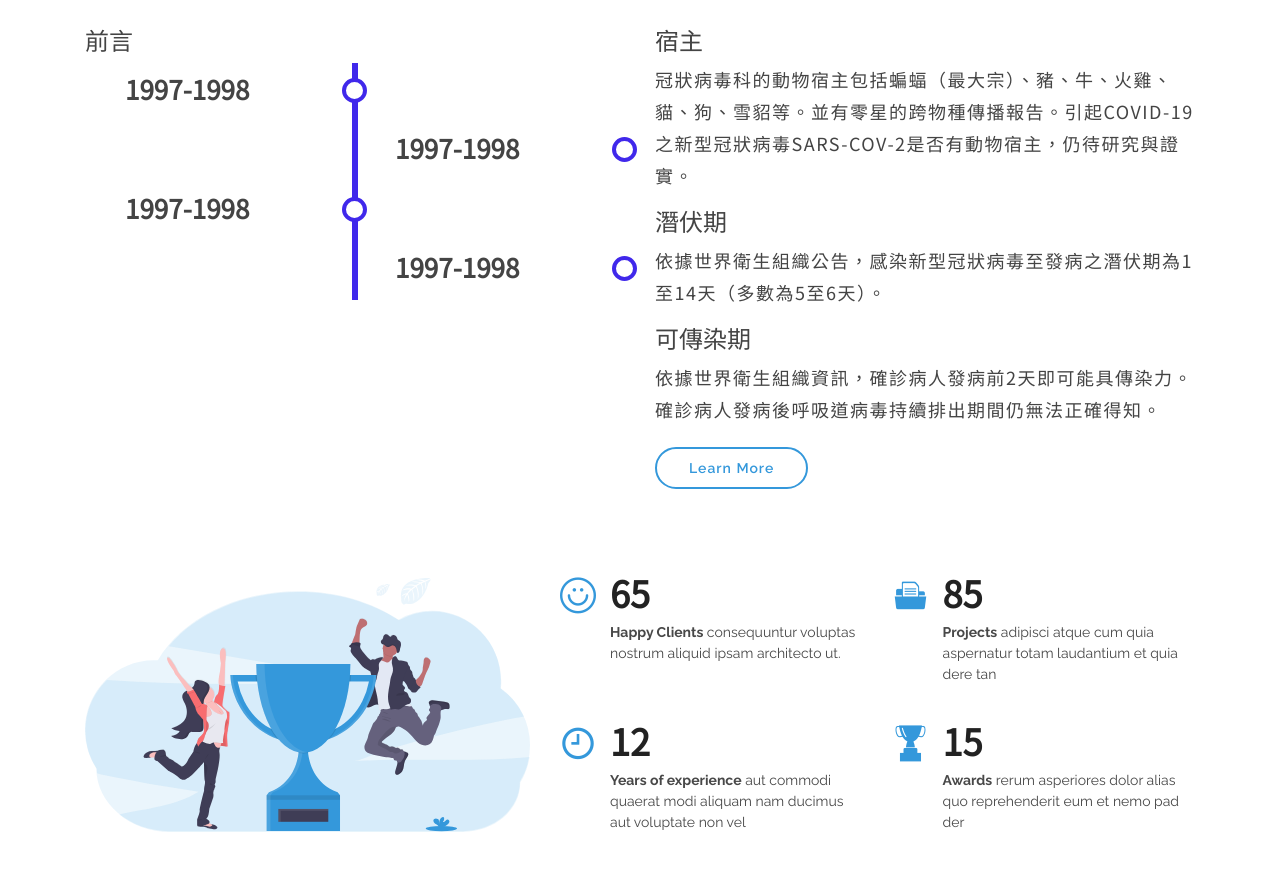
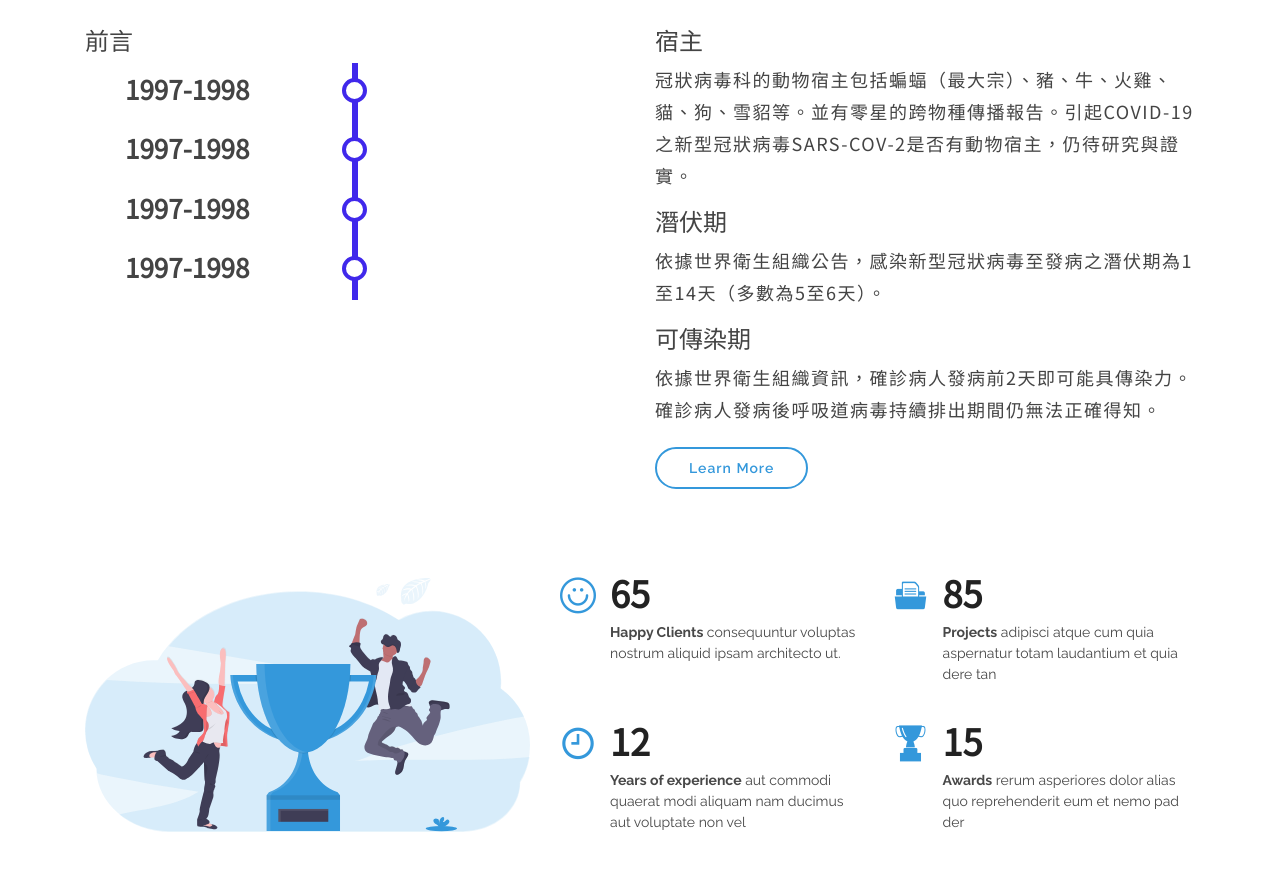
Before and after one commit to bexinyeah/covid-19, a plain HTML site: page index.html in a window 1280 px wide. Shown: the part 820-1690 px from the top of the page. Drawn offline with nearby package versions, Linux system fonts and the light colour scheme; files whose address does not match are found by name.

Commit message:
Update mystyle.css

```diff
--- a/assets/css/mystyle.css
+++ b/assets/css/mystyle.css
@@ -68,7 +68,3 @@ p.text1{
     background-color: inherit;
     width: 50%;
 }
-
-.timeline-right {
-    left: 50%;
-}
```
